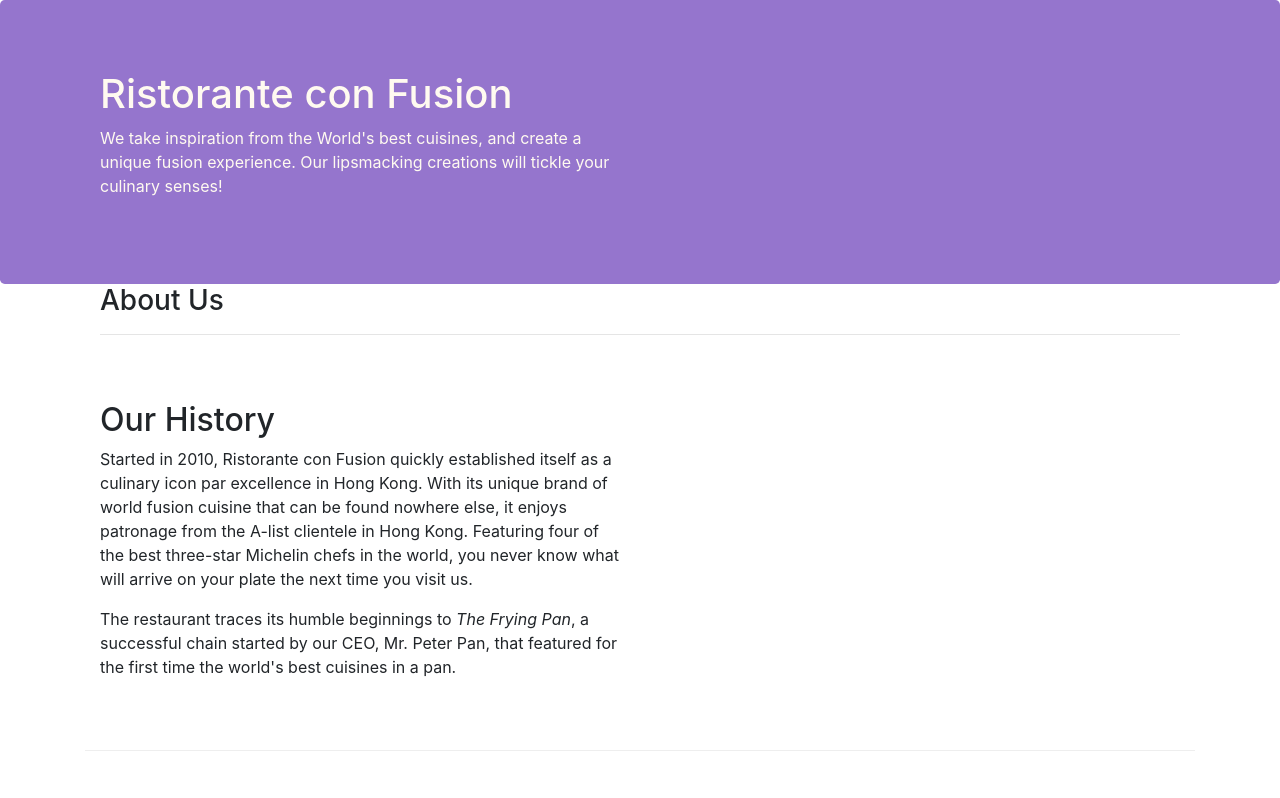
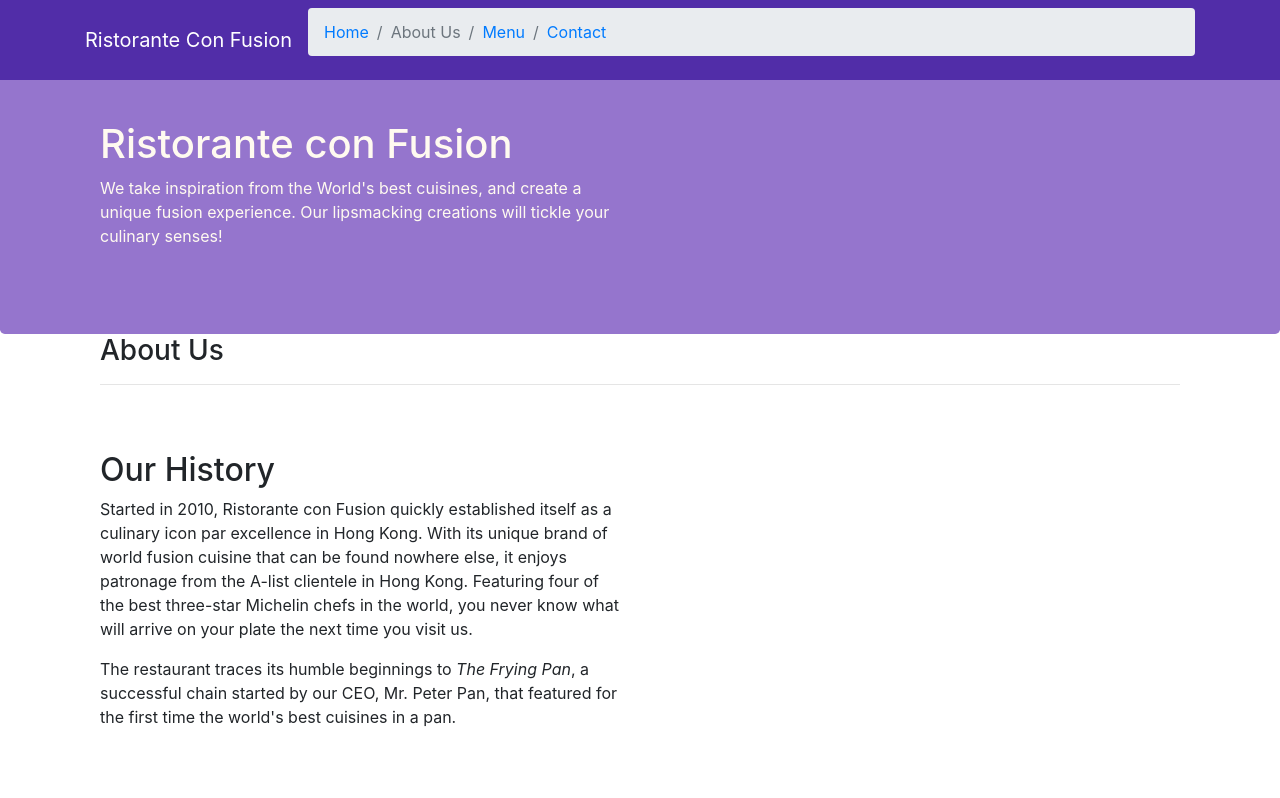
Before and after one commit to aadebayo/conFusion, a website: page aboutus.html in a window 1280 px wide. Shown: the top 798 px of the page. Drawn offline with nearby package versions, Linux system fonts and the light colour scheme.

Commit message:
Navbar and Breadcrumbs

```diff
--- a/aboutus.html
+++ b/aboutus.html
@@ -14,7 +14,28 @@
 </head>
 
 <body>
-
+    <nav class="navbar navbar-dark navbar-expand-sm fixed-top">
+        <div class="container">
+            <a class="navbar-brand" href="#">Ristorante Con Fusion</a>
+            <div class="collapse navbar-collapse" id="Navbar"><div class="collapse navbar-collapse" id="Navbar">
+                <!-- <ul class="navbar-nav mr-auto">
+                    <li class="nav-item"><a class="nav-link" href="./index.html">Home</a></li>
+                    <li class="nav-item active"><a class="nav-link" href="./aboutus.html">About</a></li>
+                    <li class="nav-item"><a class="nav-link" href="#">Menu</a></li>
+                    <li class="nav-item"><a class="nav-link" href="#">Contact</a></li>
+                </ul> -->
+                <ol class="col-12 breadcrumb">
+                    <li class="breadcrumb-item"><a href="./index.html">Home</a></li>
+                    <li class="breadcrumb-item active">About Us</li>
+                    <li class="breadcrumb-item"><a href="#">Menu</a></li>
+                    <li class="breadcrumb-item"><a href="#">Contact</a></li>
+                </ol>
+            </div>
+        </div>
+        <button class="navbar-toggler" type="button" datatoggle="collapse" data-target="#Navbar">
+            <span class="navbar-toggler-icon"></span>
+        </button>
+    </nav>
     <header class="jumbotron">
         <div class="container">
             <div class="row row-header">
--- a/css/styles.css
+++ b/css/styles.css
@@ -24,3 +24,10 @@ address{
     margin:0px;
     color:#0f0f0f;
 }
+body{
+    padding:50px 0px 0px 0px;
+    z-index:0;
+}
+.navbar-dark {
+     background-color: #512DA8;
+}
```
Also changed, not shown: index.html (+22 -0 lines).
